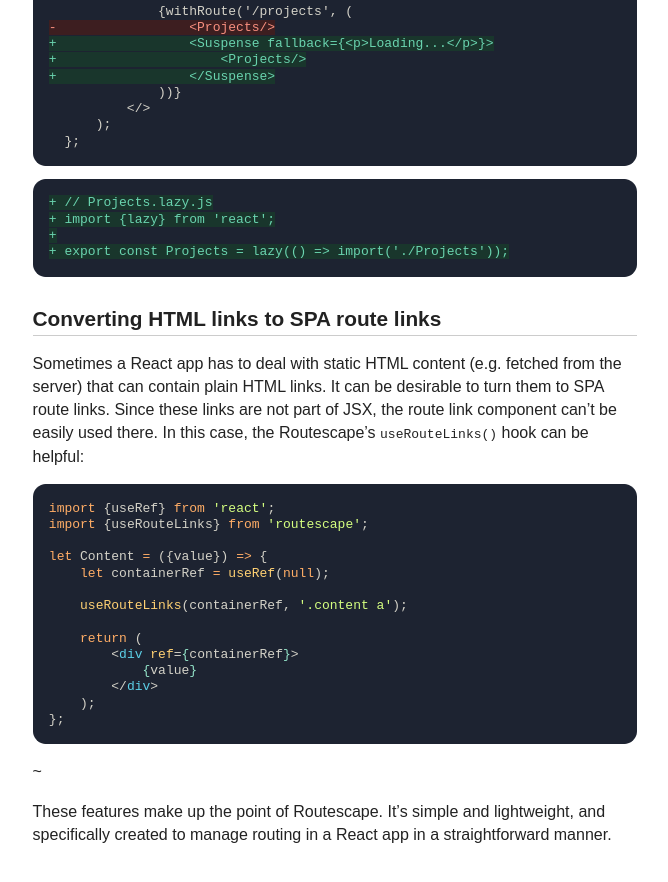
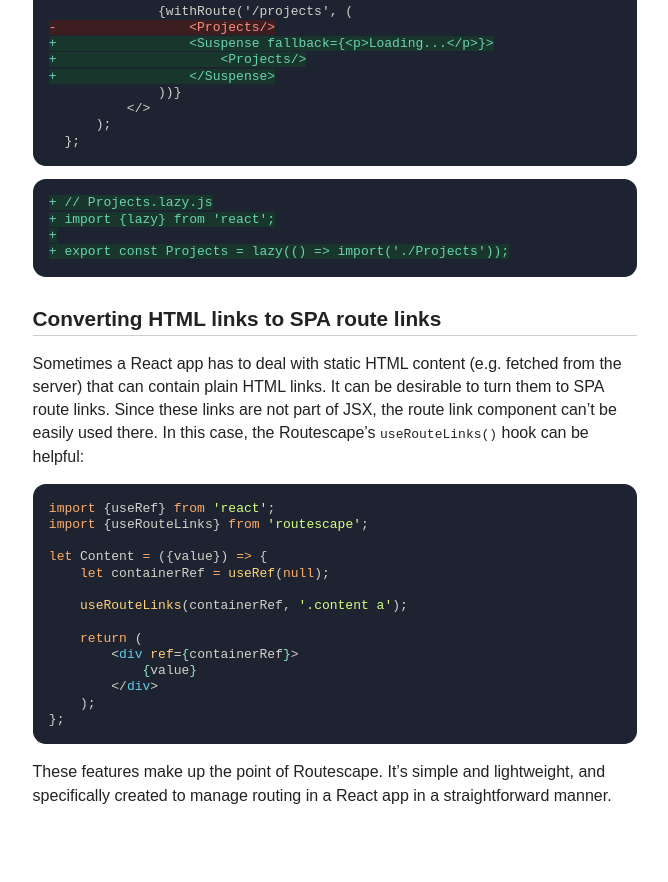
Before and after one commit to axtk/axtk.github.io, a Jekyll site: the page built from routescape.md, in a window 1280 px wide and 900 px high, scrolled down 2952 px. Shown: the top 882 px of the window, without its empty margins (305-973 px from the left). Built offline with Jekyll 4.4.1, drawn with Linux system fonts in a browser that asks for light colours; our own code applies the rules of GitHub Pages for plain Markdown files; after the commit the page ends 3813 px from its top, so only the background shows below that.

Commit message:
set sep class

```diff
--- a/_layouts/default.html
+++ b/_layouts/default.html
@@ -16,15 +16,15 @@
 </header>
 
 <main>
+
 <h1>{{page.title}}</h1>
-
 {% if page.abstract %}
 <div class="abstract" role="doc-abstract">
 {{page.abstract}}
 </div>
 
 {% endif %}
-{{content}}
+{{content | replace: "<p>~</p>", "<p class=\"sep\">~</p>"}}
 </main>
 
 <script>
```
